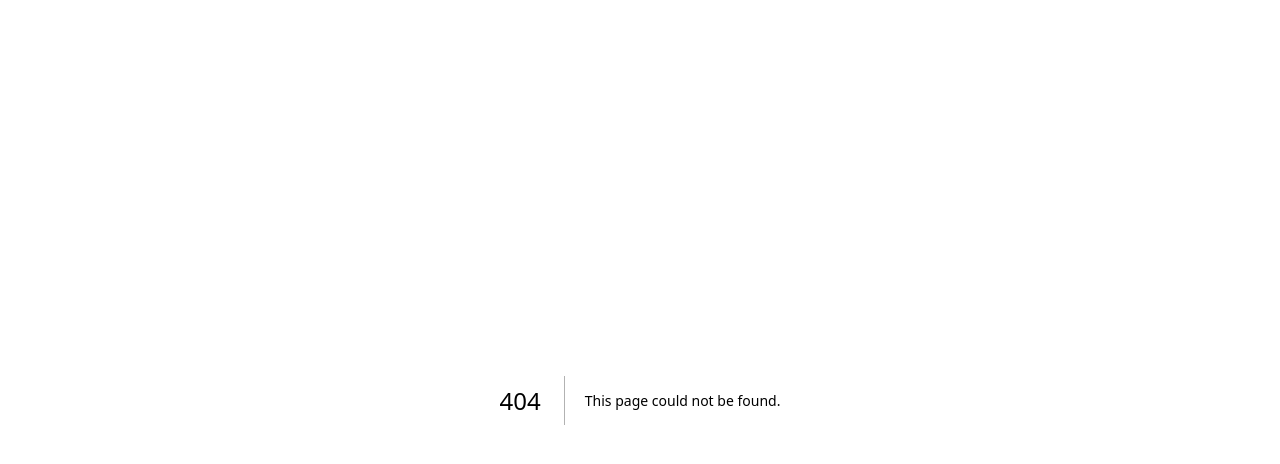
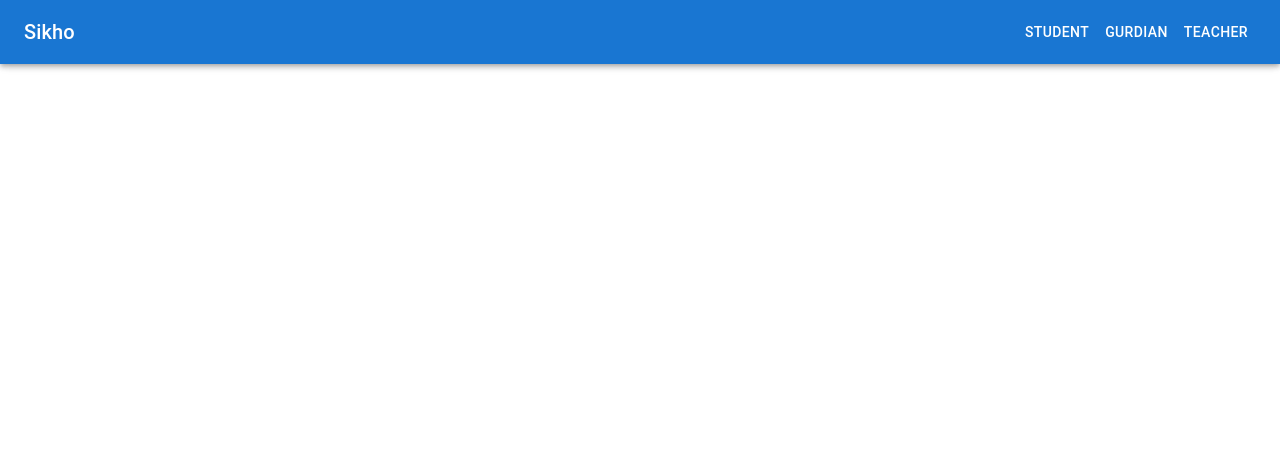
Before and after one commit to mdismail645221/school-management-system, a Next.js app: page /Shared/Navber in a window 1280 px wide. Before the commit this address had no page. Shown: the top 464 px of the page. Built offline with nearby package versions, Linux system fonts and the light colour scheme.

Commit message:
meterial ui added & app bar added

```diff
--- a/package.json
+++ b/package.json
@@ -9,6 +9,9 @@
     "lint": "next lint"
   },
   "dependencies": {
+    "@emotion/react": "^11.10.5",
+    "@emotion/styled": "^11.10.5",
+    "@mui/material": "^5.11.1",
     "@next/font": "13.1.1",
     "next": "13.1.1",
     "react": "18.2.0",
--- /dev/null
+++ b/pages/Shared/Navber.js
@@ -0,0 +1,106 @@
+import * as React from 'react';
+import AppBar from '@mui/material/AppBar';
+import Box from '@mui/material/Box';
+import CssBaseline from '@mui/material/CssBaseline';
+import Divider from '@mui/material/Divider';
+import Drawer from '@mui/material/Drawer';
+import IconButton from '@mui/material/IconButton';
+import List from '@mui/material/List';
+import ListItem from '@mui/material/ListItem';
+import ListItemButton from '@mui/material/ListItemButton';
+import ListItemText from '@mui/material/ListItemText';
+// import MenuIcon from '@mui/icons-material/Menu';
+import Toolbar from '@mui/material/Toolbar';
+import Typography from '@mui/material/Typography';
+import Button from '@mui/material/Button';
+
+// interface Props {
+//   /**
+//    * Injected by the documentation to work in an iframe.
+//    * You won't need it on your project.
+//    */
+//   window?: () => Window;
+// }
+
+const drawerWidth = 240;
+const navItems = ['Student', 'Gurdian', 'Teacher'];
+
+export default function Navbar(props) {
+  const { window } = props;
+  const [mobileOpen, setMobileOpen] = React.useState(false);
+
+  const handleDrawerToggle = () => {
+    setMobileOpen((prevState) => !prevState);
+  };
+
+  const drawer = (
+    <Box onClick={handleDrawerToggle} sx={{ textAlign: 'center' }}>
+      <Typography variant="h6" sx={{ my: 2 }}>
+        Sikho
+      </Typography>
+      <Divider />
+      <List>
+        {navItems.map((item) => (
+          <ListItem key={item} disablePadding>
+            <ListItemButton sx={{ textAlign: 'center' }}>
+              <ListItemText primary={item} />
+            </ListItemButton>
+          </ListItem>
+        ))}
+      </List>
+    </Box>
+  );
+
+  const container = window !== undefined ? () => window().document.body : undefined;
+
+  return (
+    <Box sx={{ display: 'flex' }}>
+      <CssBaseline />
+      <AppBar component="nav">
+        <Toolbar>
+          <IconButton
+            color="inherit"
+            aria-label="open drawer"
+            edge="start"
+            onClick={handleDrawerToggle}
+            sx={{ mr: 2, display: { sm: 'none' } }}
+          >
+            {/* <MenuIcon /> */}
+          </IconButton>
+          <Typography
+            variant="h6"
+            component="div"
+            sx={{ flexGrow: 1, display: { xs: 'none', sm: 'block' } }}
+          >
+            Sikho
+          </Typography>
+          <Box sx={{ display: { xs: 'none', sm: 'block' } }}>
+            {navItems.map((item) => (
+              <Button key={item} sx={{ color: '#fff' }}>
+                {item}
+              </Button>
+            ))}
+          </Box>
+        </Toolbar>
+      </AppBar>
+      <Box component="nav">
+        <Drawer
+          container={container}
+          variant="temporary"
+          open={mobileOpen}
+          onClose={handleDrawerToggle}
+          ModalProps={{
+            keepMounted: true, // Better open performance on mobile.
+          }}
+          sx={{
+            display: { xs: 'block', sm: 'none' },
+            '& .MuiDrawer-paper': { boxSizing: 'border-box', width: drawerWidth },
+          }}
+        >
+          {drawer}
+        </Drawer>
+      </Box>
+
+    </Box>
+  );
+}
--- a/pages/index.js
+++ b/pages/index.js
@@ -2,6 +2,9 @@
 import Image from 'next/image'
 import { Inter } from '@next/font/google'
 import styles from '../styles/Home.module.css'
+import Stack from '@mui/material/Stack';
+import Button from '@mui/material/Button';
+import Navbar from './Shared/Navber';
 
 // const inter = Inter({ subsets: ['latin'] })
 
@@ -15,7 +18,7 @@
         <link rel="icon" href="/favicon.ico" />
       </Head>
       <div>
-        <h1>HELLO</h1>
+        <Navbar></Navbar>
       </div>
     </>
   )
```
Also changed, not shown: 1 other file (tests, documents, lock files or other folders).
